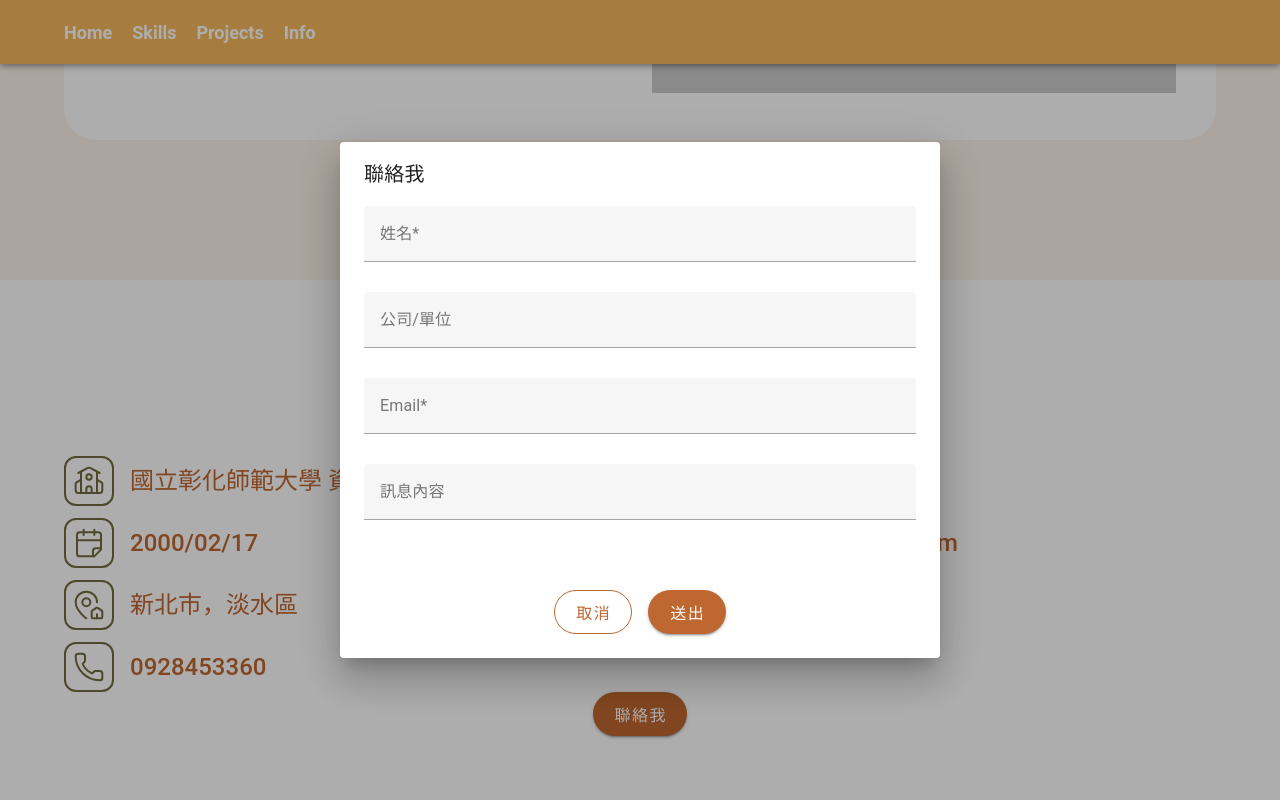
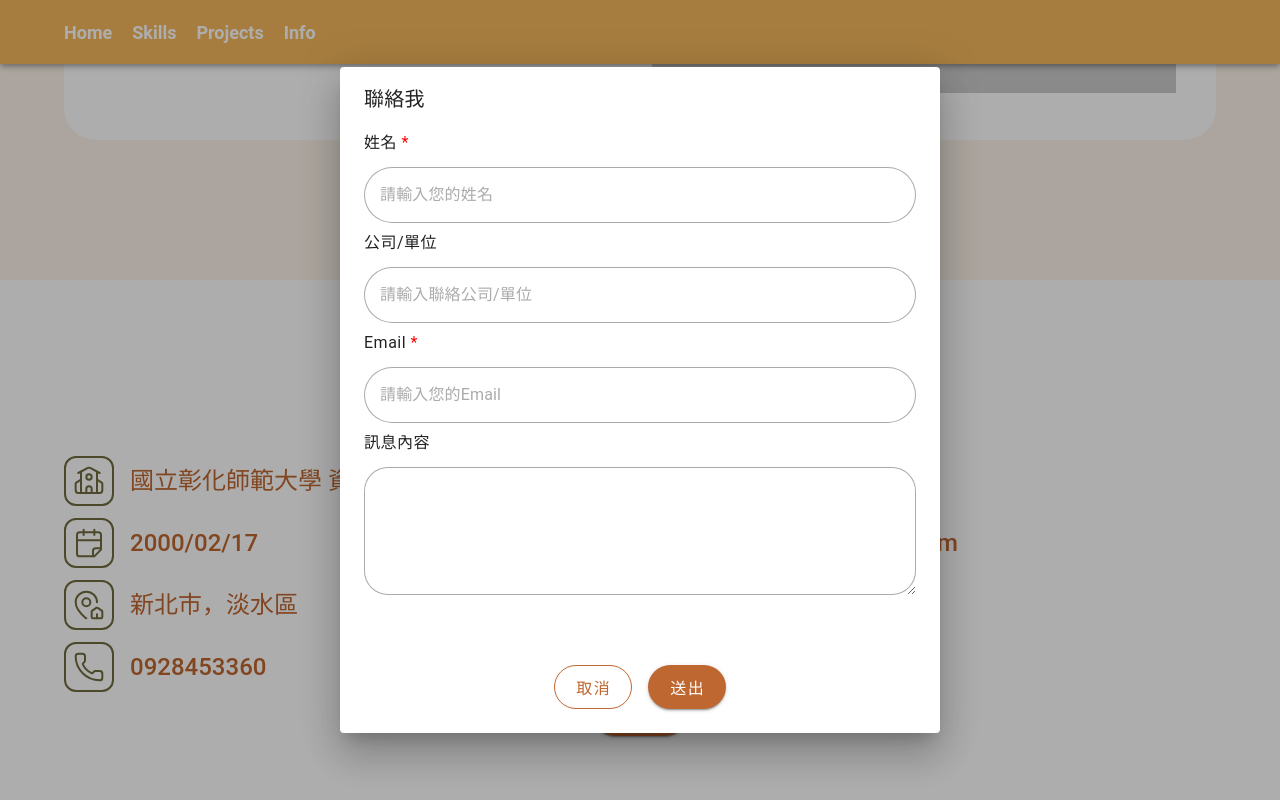
Before and after one commit to supeihau/my-portfolio-2025, a Nuxt app: page / in a window 1280 px wide. Both pictures are taken after a click on the button "聯絡我". Built offline with nearby package versions, Linux system fonts and the light colour scheme.

Commit message:
feat: build input component

```diff
--- a/components/contact/contact.vue
+++ b/components/contact/contact.vue
@@ -49,35 +49,48 @@
       >
         <v-card title="聯絡我">
           <v-card-text>
+            <v-form ref="formRef">
               <v-row dense>
                 <v-col cols="12" md="12" sm="12">
-                <v-text-field
-                  label="姓名*"
-                  required
-                ></v-text-field>
+                  <CustomInput
+                    v-model="state.form.name"
+                    label="姓名"
+                    :placeholder="'請輸入您的姓名'"
+                    :required="true"
+                    :rules="[v => !!v || '必填']"
+                  />
                 </v-col>
 
                 <v-col cols="12" md="12" sm="12">
-                <v-text-field
+                  <CustomInput
+                    v-model="state.form.company"
                     label="公司/單位"
-                  required
-                ></v-text-field>
+                    :placeholder="'請輸入聯絡公司/單位'"
+                    :required="false"
+                  />
                 </v-col>
 
                 <v-col cols="12" md="12" sm="12">
-                <v-text-field
-                  label="Email*"
-                  required
-                ></v-text-field>
+                  <CustomInput
+                    v-model="state.form.email"
+                    label="Email"
+                    :placeholder="'請輸入您的Email'"
+                    :required="true"
+                    :rules="[v => !!v || '必填']"
+                  />
                 </v-col>
 
                 <v-col cols="12" md="12" sm="12">
-                <v-text-field
+                  <CustomInput
+                    v-model="state.form.message"
                     label="訊息內容"
-                  required
-                ></v-text-field>
+                    :type="'textarea'"
+                    :required="false"
+                  />
                 </v-col>
               </v-row>
+            </v-form>
+
 
           </v-card-text>
 
@@ -118,9 +131,10 @@ import UserIcon from '@/assets/icon/user.svg';
 import PhoneIcon from '@/assets/icon/phone.svg';
 import EmailIcon from '@/assets/icon/email.svg';
 import GitHubIcon from '@/assets/icon/github.svg';
+import CustomInput from '../form/input.vue';
 import CustomButton from '../form/button.vue';
 
-
+const formRef = ref(null);
 const info = ref([
   {
     icon: SchoolIcon,
@@ -154,6 +168,12 @@ const info = ref([
 
 const state = reactive({
   dialog: false,
+  form: {
+    name: '',
+    company: '',
+    email: '',
+    message: '',
+  }
 });
 
 const openDialog = () => {
@@ -164,8 +184,11 @@ const closeDialog = () => {
   state.dialog = false;
   console.log('close dialog');
 }
-const send = () => {
+const send = async () => {
+  const { valid } = await formRef.value.validate()
+  if (!valid) return
   state.dialog = false;
+  console.log(state.form);
   console.log('send');
 }
 </script>
--- a/components/form/button.vue
+++ b/components/form/button.vue
@@ -5,7 +5,7 @@
         size="large"
         :class="props.class"
         :variant="props.type"
-        variant="outlined"
+        :disabled="props.disabled"
         @click="onClick()"
     >
         {{ props.btnName }}
@@ -29,6 +29,11 @@ const props = defineProps({
         default: '',
         required: true,
     },
+    disabled: {
+        type: Boolean,
+        default: false,
+        required: false,
+    },
     hasIcon: {
         type: Boolean,
         default: false,
--- a/components/form/input.vue
+++ b/components/form/input.vue
@@ -1,8 +1,82 @@
 <template>
+    <div class="text-h5-medium mb-3">
+        {{ props.label }}
+        <span v-if="props.required" style="color: red;">*</span>
+    </div>
 
+    <!-- 一般輸入框 -->
+    <v-text-field
+        v-if="props.type === 'text'"
+        v-model="inputVal"
+        variant="outlined"
+        :placeholder="props.placeholder"
+        :required="props.required"
+        :rules="props.rules"
+        :disabled="props.disabled"
+        hide-details="auto"
+        rounded="pill"
+    ></v-text-field>
+
+    <!-- 多行輸入框 -->
+    <v-textarea
+        v-if="props.type === 'textarea'"
+        v-model="inputVal"
+        variant="outlined"
+        :required="props.required"
+        :disabled="props.disabled"
+        rows="4"
+        rounded="xl"
+    >
+    </v-textarea>
 </template>
 
 <script setup>
+const props = defineProps({
+    modelValue: {
+        type: String,
+        default: '',
+        required: false,
+    },
+    type: {
+        type: String,
+        default: 'text',
+        required: false,
+    },
+    label: {
+        type: String,
+        default: '',
+        required: true
+    },
+    placeholder: {
+        type: String,
+        default: '',
+        required: false,
+    },
+    required: {
+        type: Boolean,
+        default: false,
+        required: false,
+    },
+    disabled: {
+        type: Boolean,
+        default: false,
+        required: false,
+    },
+    rules: {
+        type: Array,
+        default: () => [],
+        required: false,
+    }
+});
+
+const emit = defineEmits(['update:modelValue']);
+
+const inputVal = computed({
+  get: () => props.modelValue,
+  set: (val) => {
+    return emit('update:modelValue', val);
+  },
+});
 </script>
 
 <style scoped>
```
Lines whose indentation alone changed are shown as unchanged.
